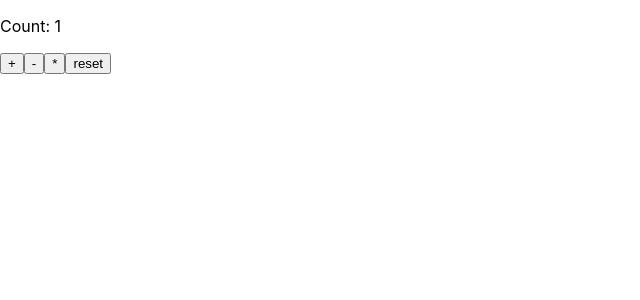
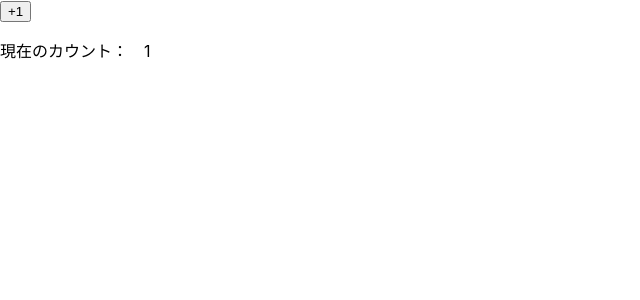
Before and after one commit to arfes0e2b3c/react-sample, a React (Create React App) app: page / in a window 1280 px wide. Shown: the top 300 px of the page, without its empty margins (0-640 px from the left). Built offline with nearby package versions, Linux system fonts and the light colour scheme.

Commit message:
memo関数による再描画の抑制

```diff
--- /dev/null
+++ b/src/components/Parent.tsx
@@ -0,0 +1,47 @@
+import React, {memo, useState} from 'react'
+
+type FizzProps = {
+  isFizz: boolean
+}
+
+const Fizz = (props: FizzProps) => {
+  const { isFizz } = props
+  console.log(`Fizzが再描画されました, isFizz=${isFizz}`);
+  return <span>{isFizz ? 'Fizz' : ''}</span>
+}
+
+type BuzzProps = {
+  isBuzz: boolean,
+  onClick: () => void
+}
+
+const Buzz = memo<BuzzProps>((props) => {
+  const {isBuzz, onClick} = props
+  console.log(`Buzzが再描画されました, isBuzz=${isBuzz}`);
+  return <span onClick={onClick}>{isBuzz ? 'Buzz' : ''}</span>
+})
+
+export const Parent = () => {
+  const [count, setCount] = useState(1)
+  const isFizz = count % 3 === 0
+  const isBuzz = count % 5 === 0
+
+  const onBuzzClick = () => {
+    console.log(`Buzzがクリックされました。 isBuzz=${isBuzz}`);
+
+  }
+  console.log(`Parentが再描画されました、count=${count}`)
+  return (
+    <div>
+      <button onClick={() => setCount((c) => c + 1)}>+1</button>
+      <p>{`現在のカウント：　${count}`}</p>
+      <p>
+        <Fizz isFizz={isFizz}/>
+        <Buzz isBuzz={isBuzz} onClick={onBuzzClick}/>
+      </p>
+    </div>
+  )
+
+}
+
+export default Parent
--- a/src/index.tsx
+++ b/src/index.tsx
@@ -4,7 +4,8 @@
 // import App from './App';
 // import Hello from './components/Hello';
 // import Message from './components/Message';
-import Counter from './components/Counter';
+// import Counter from './components/Counter';
+import Parent from './components/Parent';
 import reportWebVitals from './reportWebVitals';
 
 const root = ReactDOM.createRoot(
@@ -14,7 +15,7 @@
   <React.StrictMode>
     {/* <App /> */}
     {/* <Hello/> */}
-    <Counter initialValue={1}/>
+    <Parent/>
   </React.StrictMode>
 );
 
```
